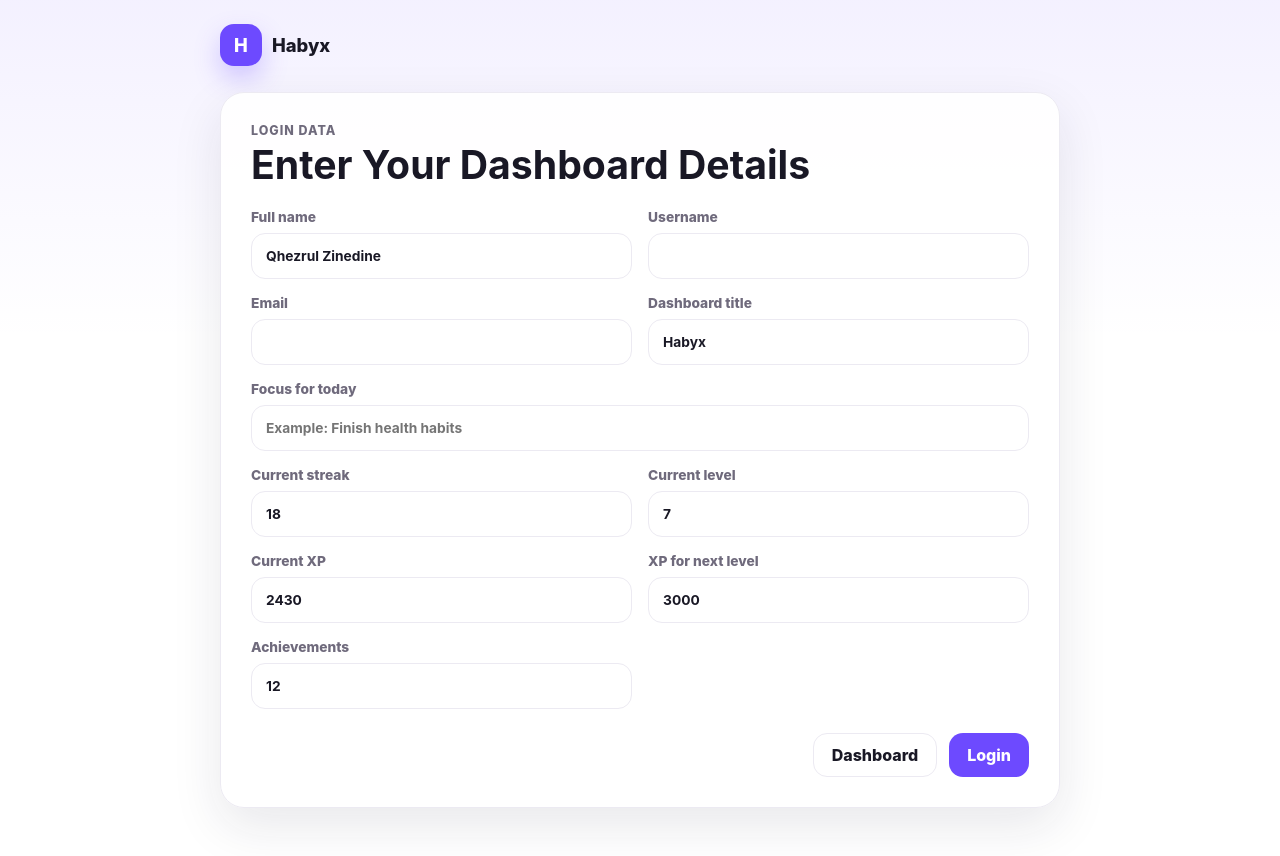
After one commit to aldrnhdf-bit/Habyx, a Flask app: page /login in a window 1280 px wide. The commit adds this page. Run offline with Flask 3, Linux system fonts and the light colour scheme.

Commit message:
Show login data on dashboard

```diff
--- a/app.py
+++ b/app.py
@@ -1,9 +1,10 @@
 import json
 from pathlib import Path
 
-from flask import Flask, abort, render_template
+from flask import Flask, abort, redirect, render_template, request, session, url_for
 
 app = Flask(__name__)
+app.secret_key = "habyx-dashboard-dev-key"
 
 BASE_DIR = Path(__file__).resolve().parent
 USER_DATA_FILE = BASE_DIR / "user.txt"
@@ -16,6 +17,21 @@ REQUIRED_DATA_SECTIONS = (
     "achievements",
     "weekly_completion",
 )
+
+
+def get_initials(name):
+    words = [word for word in name.strip().split() if word]
+    if not words:
+        return "HX"
+
+    return "".join(word[0].upper() for word in words[:2])
+
+
+def get_int(value, fallback=0):
+    try:
+        return max(int(str(value).replace(",", "").strip()), 0)
+    except (TypeError, ValueError):
+        return fallback
 
 
 def load_dashboard_data(data_file=USER_DATA_FILE):
@@ -41,12 +57,157 @@ def load_dashboard_data(data_file=USER_DATA_FILE):
     return dashboard_data
 
 
-@app.route("/")
-def dashboard():
+def build_login_data(form, dashboard_data):
+    user = dashboard_data["user"]
+    xp = dashboard_data["xp"]
+    stats = dashboard_data["stats"]
+
+    name = form.get("name", "").strip() or user["name"]
+    title = form.get("title", "").strip() or user["title"]
+    username = form.get("username", "").strip()
+    email = form.get("email", "").strip()
+    focus = form.get("focus", "").strip()
+    level = get_int(form.get("level"), xp["level"])
+    current_xp = get_int(form.get("current_xp"), xp["current"])
+    next_level = get_int(form.get("next_level"), xp["next_level"])
+    streak = get_int(form.get("streak"), get_int(stats[0]["value"]))
+    achievements = get_int(form.get("achievements"), get_int(stats[3]["value"]))
+
+    return {
+        "name": name,
+        "title": title,
+        "username": username,
+        "email": email,
+        "focus": focus,
+        "avatar_initials": get_initials(name),
+        "level": level,
+        "current_xp": current_xp,
+        "next_level": next_level,
+        "streak": streak,
+        "achievements": achievements,
+    }
+
+
+def apply_login_data(dashboard_data, login_data):
+    dashboard_data["user"].update(
+        {
+            "name": login_data["name"],
+            "title": login_data["title"],
+            "avatar_initials": login_data["avatar_initials"],
+            "username": login_data["username"],
+            "email": login_data["email"],
+            "focus": login_data["focus"],
+        }
+    )
+
+    current_xp = login_data["current_xp"]
+    next_level = max(login_data["next_level"], 1)
+    remaining = max(next_level - current_xp, 0)
+    percent = min(round((current_xp / next_level) * 100), 100)
+
+    dashboard_data["stats"] = [
+        {
+            "label": "Current Streak",
+            "value": str(login_data["streak"]),
+            "unit": "days",
+            "accent": "violet",
+        },
+        {
+            "label": "Current Level",
+            "value": str(login_data["level"]),
+            "unit": "level",
+            "accent": "blue",
+        },
+        {
+            "label": "Current XP",
+            "value": f"{current_xp:,}",
+            "unit": "xp",
+            "accent": "orange",
+        },
+        {
+            "label": "Achievements",
+            "value": str(login_data["achievements"]),
+            "unit": "badges",
+            "accent": "green",
+        },
+    ]
+    dashboard_data["xp"].update(
+        {
+            "level": login_data["level"],
+            "current": current_xp,
+            "next_level": next_level,
+            "percent": percent,
+            "remaining": remaining,
+        }
+    )
+
+    if login_data["focus"]:
+        dashboard_data["ai_coach"] = {
+            "focus": f"Today's focus: {login_data['focus']}",
+            "message": (
+                f"Welcome back, {login_data['name']}. Your dashboard is showing "
+                "the data you entered during login."
+            ),
+        }
+
+    return dashboard_data
+
+
+def get_dashboard_context():
     try:
         dashboard_data = load_dashboard_data()
     except ValueError as exc:
         abort(500, description=str(exc))
+
+    login_data = session.get("login_data")
+    if login_data:
+        dashboard_data = apply_login_data(dashboard_data, login_data)
+
+    login_details = []
+    if login_data:
+        login_details = [
+            ("Name", login_data["name"]),
+            ("Username", login_data["username"] or "Not provided"),
+            ("Email", login_data["email"] or "Not provided"),
+            ("Dashboard title", login_data["title"]),
+            ("Focus", login_data["focus"] or "Not provided"),
+            ("Level", login_data["level"]),
+            ("Current XP", f"{login_data['current_xp']:,}"),
+            ("XP for next level", f"{login_data['next_level']:,}"),
+            ("Streak", f"{login_data['streak']} days"),
+            ("Achievements", f"{login_data['achievements']} badges"),
+        ]
+
+    dashboard_data["login_details"] = login_details
+    dashboard_data["is_logged_in"] = bool(login_data)
+    return dashboard_data
+
+
+@app.route("/login", methods=["GET", "POST"])
+def login():
+    dashboard_data = get_dashboard_context()
+
+    if request.method == "POST":
+        session["login_data"] = build_login_data(request.form, dashboard_data)
+        return redirect(url_for("dashboard"))
+
+    return render_template(
+        "login.html",
+        user=dashboard_data["user"],
+        xp=dashboard_data["xp"],
+        stats=dashboard_data["stats"],
+    )
+
+
+@app.route("/logout")
+def logout():
+    session.pop("login_data", None)
+    return redirect(url_for("login"))
+
+
+@app.route("/")
+def dashboard():
+    dashboard_data = get_dashboard_context()
 
     return render_template(
         "dashboard.html",
--- a/static/css/dashboard.css
+++ b/static/css/dashboard.css
@@ -75,6 +75,14 @@ a {
 .profile {
   gap: 12px;
   text-align: right;
+}
+
+.profile-link,
+.panel-link {
+  color: var(--purple-dark);
+  font-size: 0.84rem;
+  font-weight: 850;
+  white-space: nowrap;
 }
 
 .profile-kicker,
@@ -532,6 +540,137 @@ a {
   height: 100% !important;
 }
 
+.data-list {
+  display: grid;
+  gap: 12px;
+  margin: 0;
+}
+
+.data-list div {
+  display: flex;
+  justify-content: space-between;
+  gap: 16px;
+  border-bottom: 1px solid var(--line);
+  padding-bottom: 10px;
+}
+
+.data-list div:last-child {
+  border-bottom: 0;
+  padding-bottom: 0;
+}
+
+.data-list dt {
+  color: var(--muted);
+  font-size: 0.84rem;
+  font-weight: 800;
+}
+
+.data-list dd {
+  margin: 0;
+  text-align: right;
+  font-weight: 850;
+}
+
+.empty-state {
+  margin: 0 0 14px;
+  color: var(--muted);
+  font-weight: 700;
+}
+
+.panel-button,
+.ghost-button,
+.login-form button {
+  display: inline-flex;
+  min-height: 44px;
+  align-items: center;
+  justify-content: center;
+  border: 0;
+  border-radius: 14px;
+  padding: 0 18px;
+  font: inherit;
+  font-weight: 850;
+  cursor: pointer;
+}
+
+.panel-button,
+.login-form button {
+  background: var(--purple);
+  color: #fff;
+}
+
+.ghost-button {
+  border: 1px solid var(--line);
+  background: #fff;
+  color: var(--ink);
+}
+
+.login-shell {
+  max-width: 840px;
+}
+
+.login-layout {
+  display: grid;
+  min-height: calc(100vh - 126px);
+  align-items: center;
+}
+
+.login-card {
+  border: 1px solid var(--line);
+  border-radius: var(--radius);
+  background: rgba(255, 255, 255, 0.94);
+  box-shadow: var(--shadow);
+  padding: 30px;
+}
+
+.login-card h1 {
+  margin: 6px 0 24px;
+  font-size: clamp(1.75rem, 4vw, 2.45rem);
+  line-height: 1.05;
+}
+
+.login-form {
+  display: grid;
+  grid-template-columns: repeat(2, minmax(0, 1fr));
+  gap: 16px;
+}
+
+.login-form label {
+  display: grid;
+  gap: 8px;
+  color: var(--muted);
+  font-size: 0.86rem;
+  font-weight: 850;
+}
+
+.login-form input {
+  width: 100%;
+  min-height: 46px;
+  border: 1px solid var(--line);
+  border-radius: 14px;
+  padding: 0 14px;
+  color: var(--ink);
+  font: inherit;
+  font-weight: 750;
+}
+
+.login-form input:focus {
+  border-color: var(--purple);
+  box-shadow: 0 0 0 4px rgba(109, 74, 255, 0.12);
+  outline: 0;
+}
+
+.full-row,
+.form-actions {
+  grid-column: 1 / -1;
+}
+
+.form-actions {
+  display: flex;
+  justify-content: flex-end;
+  gap: 12px;
+  margin-top: 8px;
+}
+
 @media (max-width: 920px) {
   .hero-grid,
   .content-grid {
@@ -607,6 +746,19 @@ a {
   .chart-wrap {
     height: 260px;
   }
+
+  .login-form {
+    grid-template-columns: 1fr;
+  }
+
+  .form-actions {
+    justify-content: stretch;
+  }
+
+  .form-actions a,
+  .form-actions button {
+    flex: 1;
+  }
 }
 
 @media (max-width: 430px) {
--- /dev/null
+++ b/templates/login.html
@@ -0,0 +1,83 @@
+<!DOCTYPE html>
+<html lang="en">
+<head>
+  <meta charset="UTF-8">
+  <meta name="viewport" content="width=device-width, initial-scale=1.0">
+  <title>Habyx Login</title>
+  <link rel="stylesheet" href="{{ url_for('static', filename='css/dashboard.css') }}">
+</head>
+<body>
+  <div class="app-shell login-shell">
+    <header class="topbar">
+      <a class="brand" href="{{ url_for('dashboard') }}" aria-label="Habyx dashboard">
+        <span class="brand-mark">H</span>
+        <span>Habyx</span>
+      </a>
+    </header>
+
+    <main class="login-layout">
+      <section class="login-card">
+        <p class="eyebrow">Login data</p>
+        <h1>Enter Your Dashboard Details</h1>
+
+        <form class="login-form" action="{{ url_for('login') }}" method="post">
+          <label>
+            Full name
+            <input type="text" name="name" value="{{ user.name }}" required>
+          </label>
+
+          <label>
+            Username
+            <input type="text" name="username" value="{{ user.username | default('') }}">
+          </label>
+
+          <label>
+            Email
+            <input type="email" name="email" value="{{ user.email | default('') }}">
+          </label>
+
+          <label>
+            Dashboard title
+            <input type="text" name="title" value="{{ user.title }}" required>
+          </label>
+
+          <label class="full-row">
+            Focus for today
+            <input type="text" name="focus" value="{{ user.focus | default('') }}" placeholder="Example: Finish health habits">
+          </label>
+
+          <label>
+            Current streak
+            <input type="number" name="streak" min="0" value="{{ stats[0].value }}" required>
+          </label>
+
+          <label>
+            Current level
+            <input type="number" name="level" min="0" value="{{ xp.level }}" required>
+          </label>
+
+          <label>
+            Current XP
+            <input type="number" name="current_xp" min="0" value="{{ xp.current }}" required>
+          </label>
+
+          <label>
+            XP for next level
+            <input type="number" name="next_level" min="1" value="{{ xp.next_level }}" required>
+          </label>
+
+          <label>
+            Achievements
+            <input type="number" name="achievements" min="0" value="{{ stats[3].value }}" required>
+          </label>
+
+          <div class="form-actions full-row">
+            <a class="ghost-button" href="{{ url_for('dashboard') }}">Dashboard</a>
+            <button type="submit">Login</button>
+          </div>
+        </form>
+      </section>
+    </main>
+  </div>
+</body>
+</html>
```
Also changed, not shown: templates/dashboard.html (+29 -0 lines), README.md.
